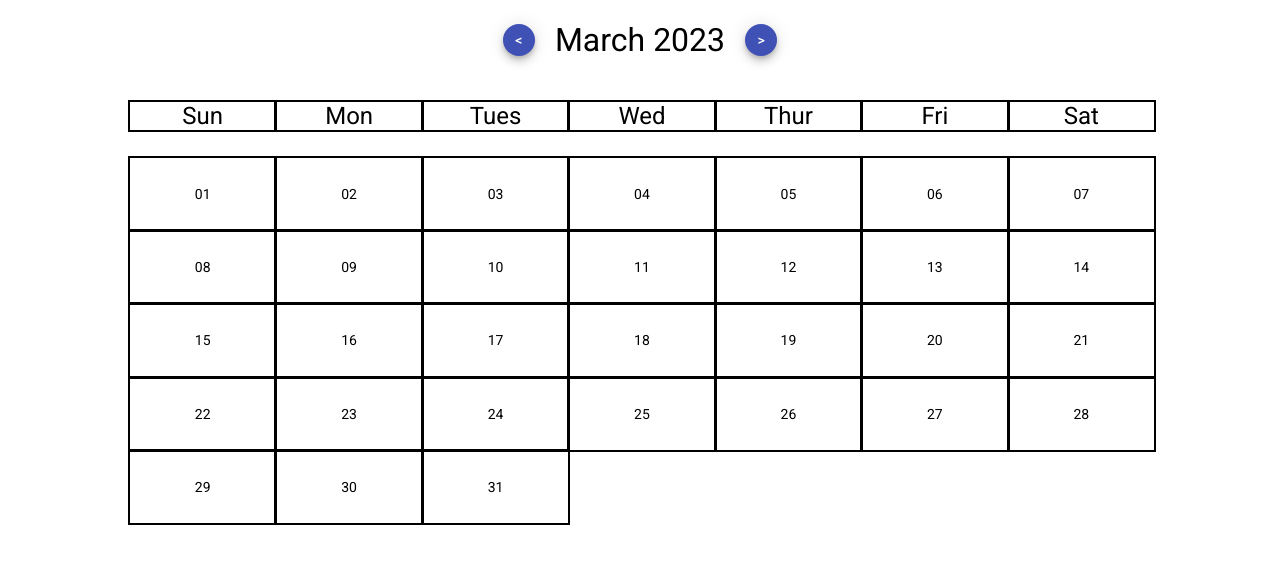
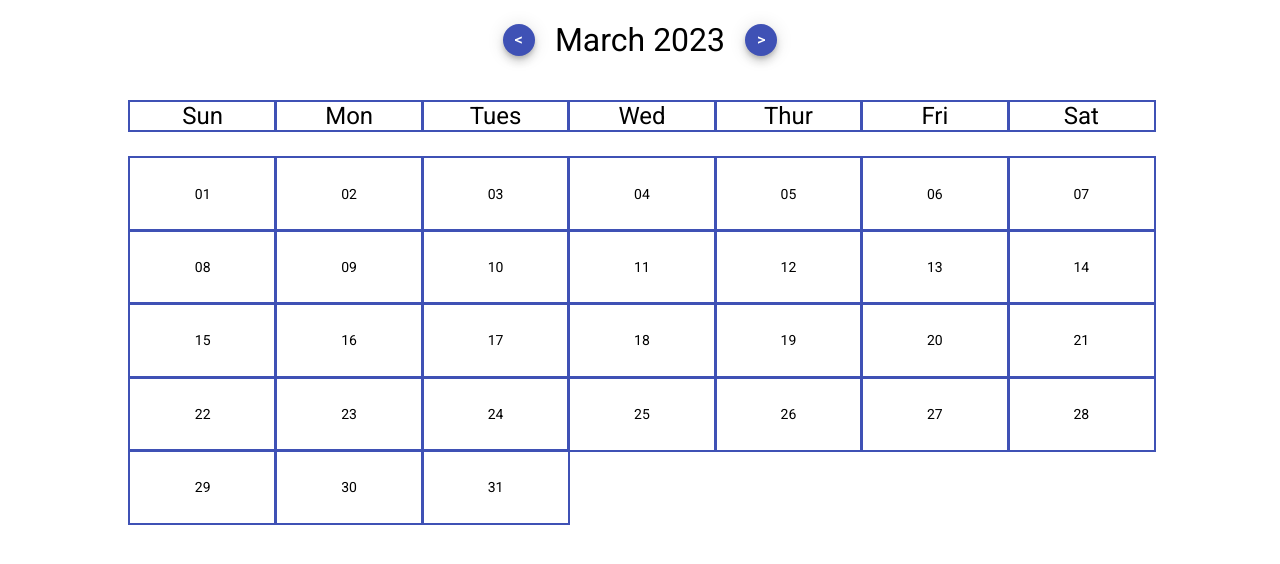
Before and after one commit to cw66786/Calendar_Angular, an Angular app in the folder calendar/: page / in a window 1280 px wide. Shown: the top 564 px of the page. Built offline with nearby package versions, Linux system fonts and the light colour scheme.

Commit message:
set up themes for practice and refresher

```diff
--- a/calendar/angular.json
+++ b/calendar/angular.json
@@ -28,7 +28,7 @@
               "src/assets"
             ],
             "styles": [
-              "./node_modules/@angular/material/prebuilt-themes/indigo-pink.css",
+              "src/theme.scss",
               "src/styles.scss"
             ],
             "scripts": []
--- a/calendar/src/app/calendar/calendar.component.scss
+++ b/calendar/src/app/calendar/calendar.component.scss
@@ -1,6 +1,7 @@
-@use '@angular/material' as mat;
 
-@include mat.core();
+@import "~/src/theme.scss";
+
+
 
 
 *{
@@ -66,6 +67,6 @@ button {
 }
 
 mat-grid-tile {
-    border: 2px solid black;
+    border: 2px solid mat-color($primary);
 
 }
--- /dev/null
+++ b/calendar/src/theme.scss
@@ -0,0 +1,7 @@
+@import '~@angular/material/theming';
+// Theme configuration
+$primary: mat-palette($mat-indigo);
+$accent:  mat-palette($mat-pink, A200, A100, A400);
+$warn: mat-palette($mat-red);
+
+$theme: mat-light-theme($primary, $accent, $warn);
```
